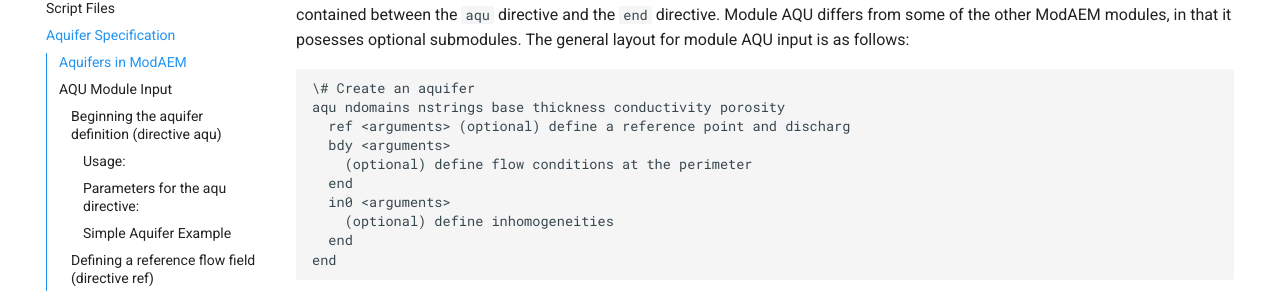
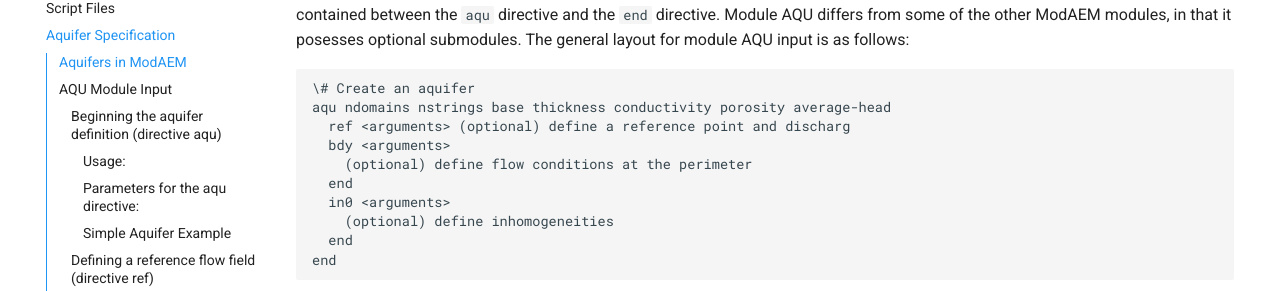
Before and after one commit to kelsonengineering/modaem, an MkDocs documentation site: the page built from docs/aquifer_specification.md, in a window 1280 px wide and 900 px high, scrolled down 435 px. Shown: the part 181-472 px from the top of the window. Built offline with MkDocs 1.6.1 and Material for MkDocs 9.7.7, drawn with Linux system fonts in a browser that asks for light colours.

Commit message:
Minor cleanups: source whitespace, doc fixes, Python test stub
- p_ls2: add comment and blank line in PreSolve for readability
- p_pd0: fix missing space in comment; remove extra blank line
- docs/aquifer_specification.md: add average-head to aqu directive syntax
- docs/script_files.md: fix stray backtick in section heading; trim trailing space
- python/tests/test_modaem.py: add empty test module stub

Co-Authored-By: Claude Sonnet 4.6 <noreply@anthropic.com>

```diff
--- a/docs/aquifer_specification.md
+++ b/docs/aquifer_specification.md
@@ -11,7 +11,7 @@ Like most analytic element models, ModAEM supports heterogeneous aquifers in whi
 As with all other modules that are included in the problem definition section of a ModAEM script file, input for module AQU is contained between the `aqu` directive and the `end` directive. Module AQU differs from some of the other ModAEM modules, in that it posesses optional submodules. The general layout for module AQU input is as follows:
 
     \# Create an aquifer
-    aqu ndomains nstrings base thickness conductivity porosity
+    aqu ndomains nstrings base thickness conductivity porosity average-head
       ref <arguments> (optional) define a reference point and discharg
       bdy <arguments>
         (optional) define flow conditions at the perimeter
```
Also changed, not shown: docs/script_files.md (+2 -2 lines), 3 other files.
